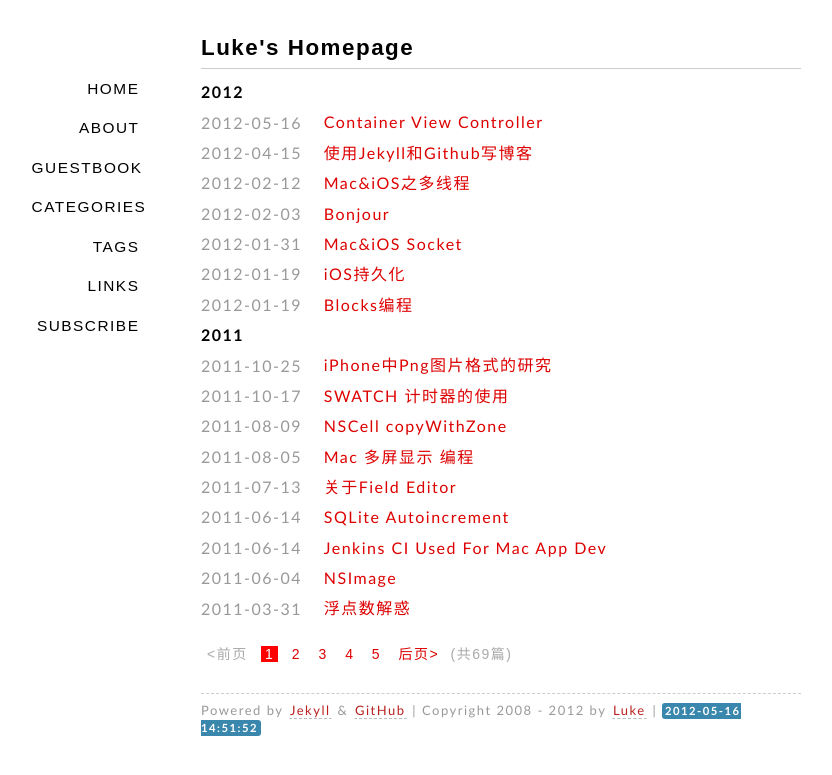
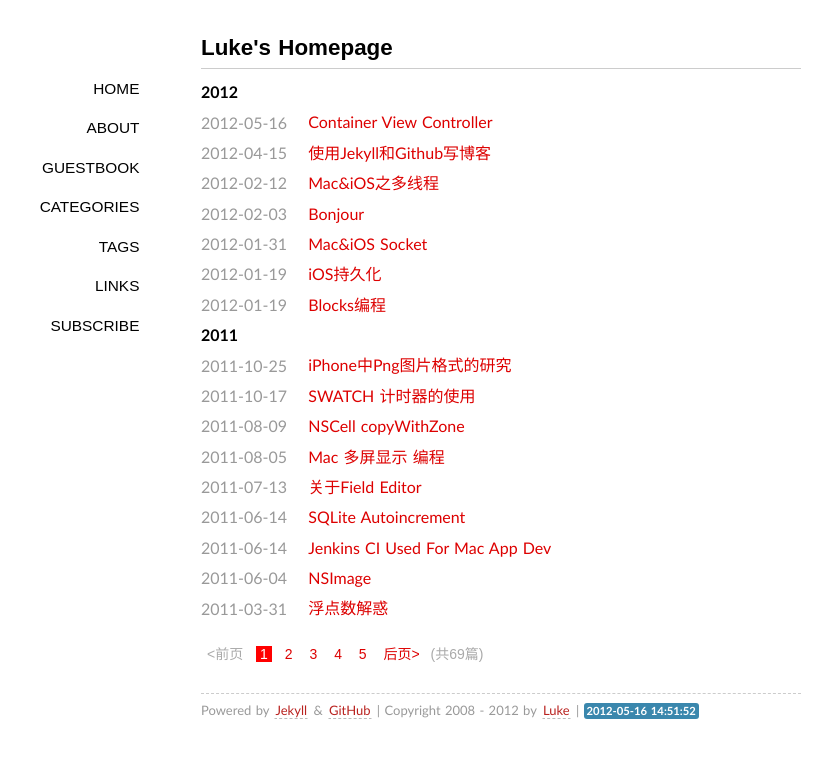
Before and after one commit to bjzhang/bjzhang.github.io, a Jekyll site: the page built from index.html, in a window 1280 px wide. Shown: the top 775 px of the page, without its empty margins (139-971 px from the left). Built offline with Jekyll 4.4.1, drawn with Linux system fonts in a browser that asks for light colours; some web fonts are replaced; Markdown is read by kramdown in place of the engine named in the settings; the list of posts is cut into pages by our own code.

Commit message:
修改样式

```diff
--- a/media/css/style.css
+++ b/media/css/style.css
@@ -12,7 +12,7 @@
 @import url(http://fonts.googleapis.com/css?family=Galdeano);
 @import url(http://fonts.googleapis.com/css?family=Electrolize);
 @import url(http://fonts.googleapis.com/css?family=Cuprum);
-body{font-size:14px;letter-spacing:1.5px;
+body{font-size:14px;word-spacing:1px;
 	margin-left:auto;
 margin-right:auto;
 	font-family:"Galdeano","Hiragino Sans GB","Microsoft YaHei",Trebuchet,"Trebuchet MS",Tahoma,"Lucida Grande","Lucida Sans Unicode",Verdana,sans-serif;color:#000000;background-color:#ffffff;}
```
